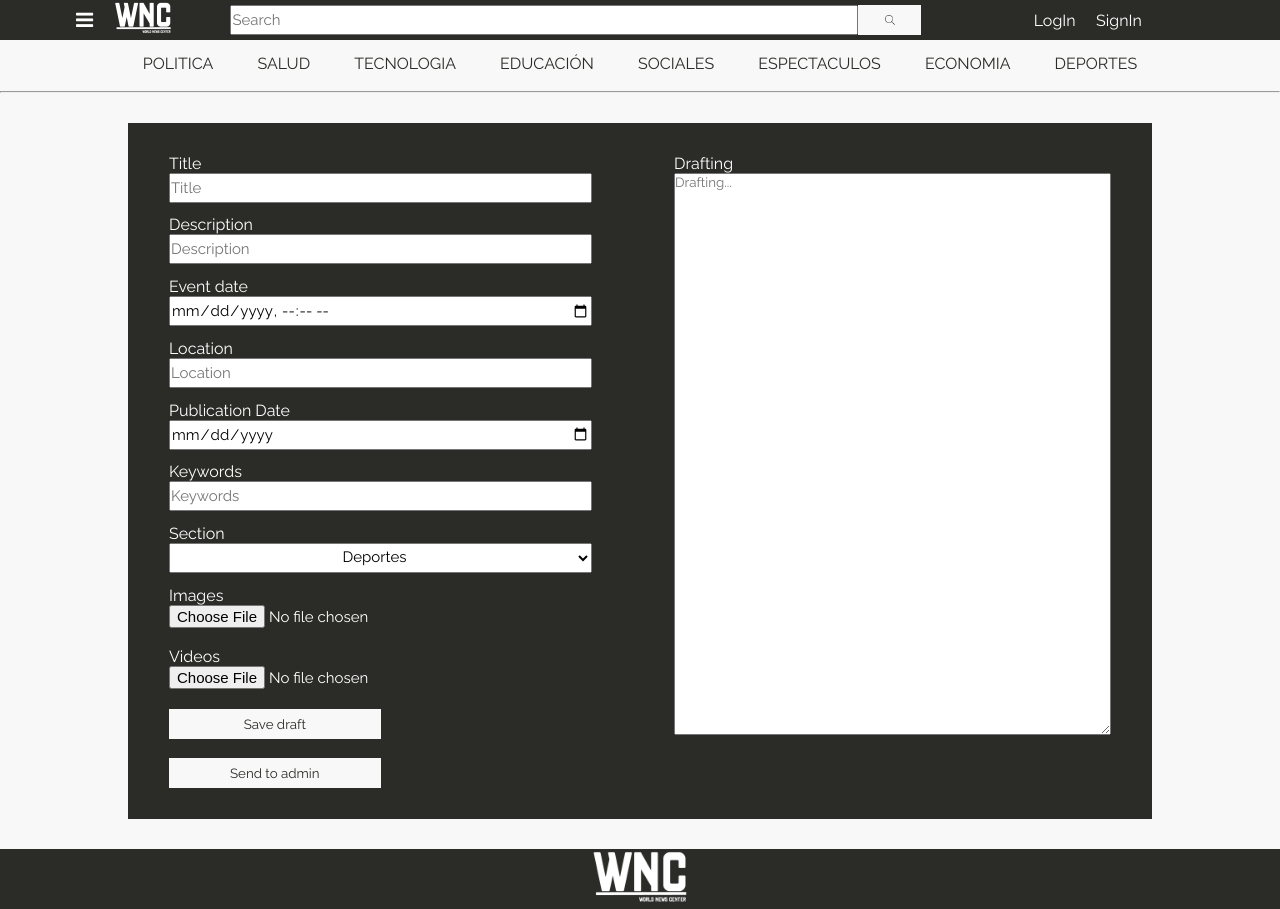
After one commit to ricRez777/BDMProject, a PHP site: page /news_insert.php in a window 1280 px wide. The commit adds this page. Run offline with PHP 8.4, Linux system fonts and the light colour scheme.

Commit message:
Pantalla para registro de noticias

```diff
--- a/css/style.css
+++ b/css/style.css
@@ -255,8 +255,7 @@ body{
   }
 
 /*------------FORM USER REGISTER--------------------*/
-
-.formRegisterUse{
+.formRegisterNews, .formRegisterUse{
     width: 80%;
     margin: 2.35% auto;
     display: flex;
@@ -274,10 +273,22 @@ body{
     align-items: flex-start;
     margin: 3% 4%;
     color: white;
+    width: 100%;
 }
 
 .divInputs .btn-Secondary{
     margin: auto;
+}
+
+/*----------FORM NEWS REGISTER--------------------*/
+
+.formRegisterNews input{
+    text-align: start;
+}
+
+.formRegisterNews input[type="submit"]{
+    text-align: center;
+    margin-left: 0;
 }
 
 /*-----------------Login------------------*/
@@ -352,6 +363,7 @@ body{
     font-size: 15px;
     text-align: center;
     margin: 3% auto;
+    margin-top: 0;
 }
 
 .textBlack{
@@ -371,6 +383,18 @@ body{
 
 .containerLogin h1{
     margin: 3%;
+}
+
+.btn-Primary:hover{
+    background-color: #ffffff;
+    color: #2b2b28;
+    border: solid #2b2b28 1px;
+}
+
+.btn-Secondary:hover{
+    background-color: #2b2b28;
+    color: #ffffff;
+    border: solid #ffffff 1px;
 }
 /*---------------------Carousel--------------------*/
 *{
--- /dev/null
+++ b/news_insert.php
@@ -0,0 +1,70 @@
+<!DOCTYPE html>
+<html lang="en">
+
+<head>
+    <meta name="viewport" content="width=device-width, initial-scale=1.0">
+    <title>Drafting</title>
+    <link rel="stylesheet" href="css/style.css">
+    <link href="https://fonts.googleapis.com/css?family=Raleway&display=swap" rel="stylesheet">
+    <link href="https://stackpath.bootstrapcdn.com/font-awesome/4.7.0/css/font-awesome.min.css" rel="stylesheet"
+        integrity="sha384-wvfXpqpZZVQGK6TAh5PVlGOfQNHSoD2xbE+QkPxCAFlNEevoEH3Sl0sibVcOQVnN" crossorigin="anonymous">
+    <script src="js/jquery-3.4.1.min.js"></script>
+    <script src="js/main.js"></script>
+</head>
+
+<body>
+    <div class="container">
+        <?php include("components/sidebar.php") ?>
+        <div>
+            <?php
+                include("components/header.php");
+                include("components/maincategories.php");
+            ?>
+            <form class="formRegisterNews" action="" Method="Post">
+                <div class="divInputs">
+                    <label for="txtTitle">Title</label>
+                    <input type="text" name="txtTitle" placeholder="Title" class="formText">
+
+                    <label for="txtDescription">Description</label>
+                    <input type="text" name="txtDescription" placeholder="Description" class="formText">
+
+                    <label for="eventDate">Event date</label>
+                    <input type="datetime-local" name="eventDate" class="formText">
+
+                    <label for="txtLocation">Location</label>
+                    <input type="text" name="txtLocation" placeholder="Location" class="formText">
+
+                    <label for="publicationDate">Publication Date</label>
+                    <input type="date" name="publicationDate" class="formText">
+
+                    <label for="txtKeywords">Keywords</label>
+                    <input type="text" name="txtKeywords" placeholder="Keywords" class="formText">
+
+                    <label for="cmbSection">Section</label>
+                    <select name="cmbSection" id="" class="formText">
+                        <option value="">Deportes</option>
+                        <option value="">Politica</option>
+                    </select>
+
+                    <label for="images">Images</label>
+                    <input type="file" name="images" class="formText">
+
+                    <label for="videos">Videos</label>
+                    <input type="file" name="videos" class="formText">
+                    <input type="submit" value="Save draft" class="btn-Secondary">
+                    <br>
+                    <input type="submit" value="Send to admin" class="btn-Secondary">
+
+                </div>
+                <div class="divInputs">
+                    <label for="txtDrafting">Drafting</label>
+                    <textarea name="txtDrafting" id="" cols="60" rows="35" placeholder="Drafting..."></textarea>
+                </div>
+            </form>
+
+            <?php include("components/footer.php") ?>
+        </div>
+    </div>
+</body>
+
+</html>
--- a/user_register.php
+++ b/user_register.php
@@ -23,17 +23,23 @@
                 <h1>Register</h1>
                 <label for="Name" class="formLabel">Name</label>
                 <input type="text" name="Name" placeholder="Name" class="formText">
+
                 <label for="LastName" class="formLabel">Last Name</label>
                 <input type="text" name="LastName" placeholder="Last Name" class="formText">
+
                 <label for="Email" class="formLabel">E-mail</label>
                 <input type="e-mail" name="Email" placeholder="Email" class="formText">
+
                 <label for="UserName" class="formLabel">UserName</label>
                 <p>*Your username will be used as your signature*</p>
                 <input type="text" name="UserName" placeholder="User Name" class="formText">
+
                 <label for="Pass" class="formLabel">Password</label>
                 <input type="password" name="Pass" placeholder="Password" class="formText">
+
                 <label for="Photo" class="formLabel">Profile Picture</label>
                 <input type="file" name="Photo" class="formText">
+
                 <input type="submit" value="Register now!" class="btn-Secondary">
             </div>
             <img src="img/register.jpg" width="500" height="400" alt="">
```
